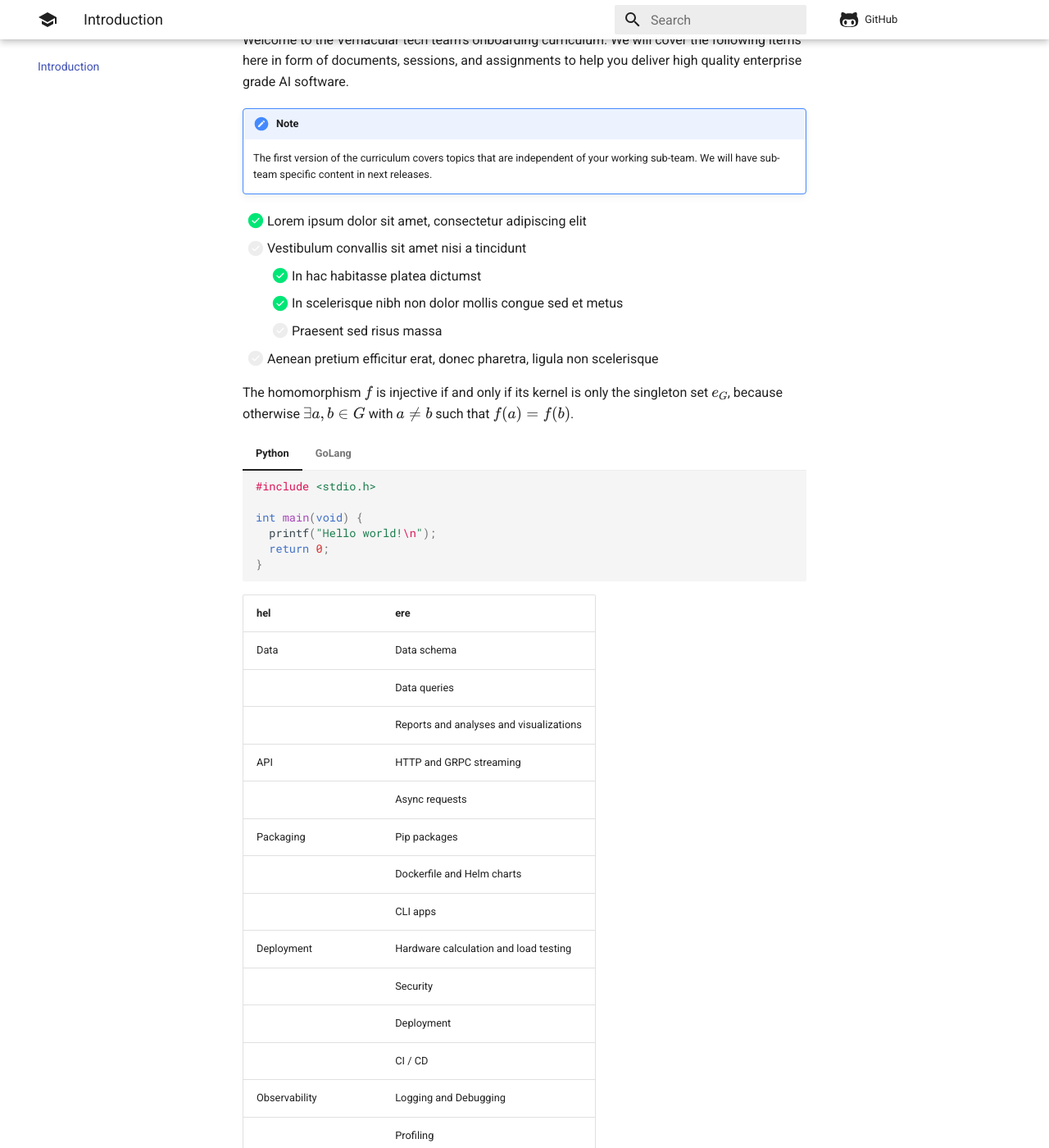
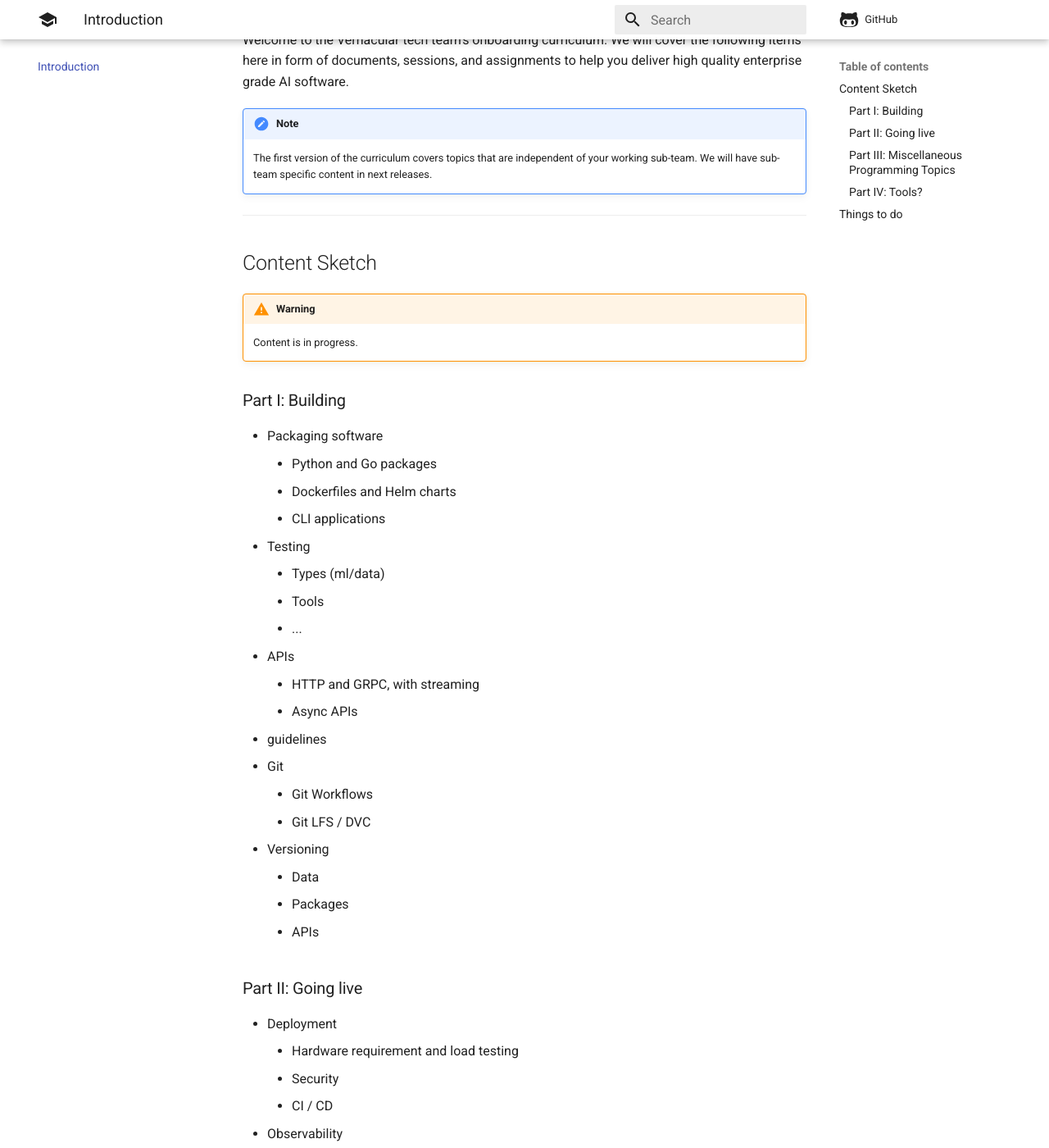
Before and after one commit to skit-ai/curriculum, an MkDocs documentation site: the page built from docs/index.md, in a window 1280 px wide and 1400 px high, scrolled down 193 px. Shown: the whole window at 82% size. Built offline with MkDocs 1.6.1 and Material for MkDocs 9.7.7, drawn with Linux system fonts in a browser that asks for light colours; comment, search, counter and statistics services are not loaded; some of the changed text lies outside the part shown.

Commit message:
minor restructuring of toc

````diff
--- a/docs/index.md
+++ b/docs/index.md
@@ -9,72 +9,66 @@ deliver high quality enterprise grade AI software.
     The first version of the curriculum covers topics that are independent of your
     working sub-team. We will have sub-team specific content in next releases.
 
+---
 
-- [x] Lorem ipsum dolor sit amet, consectetur adipiscing elit
-- [ ] Vestibulum convallis sit amet nisi a tincidunt
-    * [x] In hac habitasse platea dictumst
-    * [x] In scelerisque nibh non dolor mollis congue sed et metus
-    * [ ] Praesent sed risus massa
-- [ ] Aenean pretium efficitur erat, donec pharetra, ligula non scelerisque
+## Content Sketch
 
-The homomorphism $f$ is injective if and only if its kernel is only the
-singleton set $e_G$, because otherwise $\exists a,b\in G$ with $a\neq b$ such
-that $f(a)=f(b)$.
+!!! warning
 
+    Content is in progress.
 
-=== "Python"
+### Part I: Building
 
-    ``` c
-    #include <stdio.h>
+- Packaging software
+    - Python and Go packages
+    - Dockerfiles and Helm charts
+    - CLI applications
+- Testing
+    - Types (ml/data)
+    - Tools
+    - ...
+- APIs
+    - HTTP and GRPC, with streaming
+    - Async APIs
+- guidelines
+- Git
+    - Git Workflows
+    - Git LFS / DVC
+- Versioning
+    - Data
+    - Packages
+    - APIs
 
-    int main(void) {
-      printf("Hello world!\n");
-      return 0;
-    }
-    ```
+### Part II: Going live
+- Deployment
+    - Hardware requirement and load testing
+    - Security
+    - CI / CD
+- Observability
+    - Logging and Debugging
+    - Profiling
+    - Network debugging
+    - Service Dashboards
+    - Data Observability
 
-=== "GoLang"
+### Part III: Miscellaneous Programming Topics
+- Data
+    - Data interchange formats and schemata.
+    - Queries.
+    - Dataframes and manipulation
+    - EDA, reports, and visualizations.
+- Audio Programming
+- Basic Sklearn workflows
+- tensors / numpy
+- Interop (RPCs, sockets, pipes, FFIs)
+- DSL (parsing)
+- Concurrency
+- Events and Streams
 
-    ``` c++
-    #include <iostream>
+### Part IV: Tools?
 
-    int main(void) {
-      std::cout << "Hello world!" << std::endl;
-      return 0;
-    }
-    ```
+- IDE stuff and tooling
 
-| hel                  | ere                                     |
-|----------------------|-----------------------------------------|
-| Data                 | Data schema                             |
-|                      | Data queries                            |
-|                      | Reports and analyses and visualizations |
-| API                  | HTTP and GRPC streaming                 |
-|                      | Async requests                          |
-| Packaging            | Pip packages                            |
-|                      | Dockerfile and Helm charts              |
-|                      | CLI apps                                |
-| Deployment           | Hardware calculation and load testing   |
-|                      | Security                                |
-|                      | Deployment                              |
-|                      | CI / CD                                 |
-| Observability        | Logging and Debugging                   |
-|                      | Profiling                               |
-|                      | Networking debugging                    |
-|                      | Service Dashboards                      |
-|                      | Data Observability                      |
-| Git                  | Git workflows                           |
-|                      | Git LFS / DVC                           |
-| Versioning           | Data                                    |
-|                      | Packages                                |
-|                      | APIs                                    |
-| Testing              | Types (ML/Data) / Tool / ...            |
-| ML Programming       | Basic Sklearn workflows                 |
-|                      | Dataframes and manipulation             |
-|                      | Tensors / numpy                         |
-| Advanced Programming | Interop (RPCs, sockets, pipes, FFIs)    |
-|                      | DSL (Parsing)                           |
-|                      | IDE stuff and tooling                   |
-|                      | Audio                                   |
-|                      | Concurrency                             |
-|                      | Events and streams                      |
+## Things to do
+
++ Tutorial (could be video, links), examples, and assignment.
````
